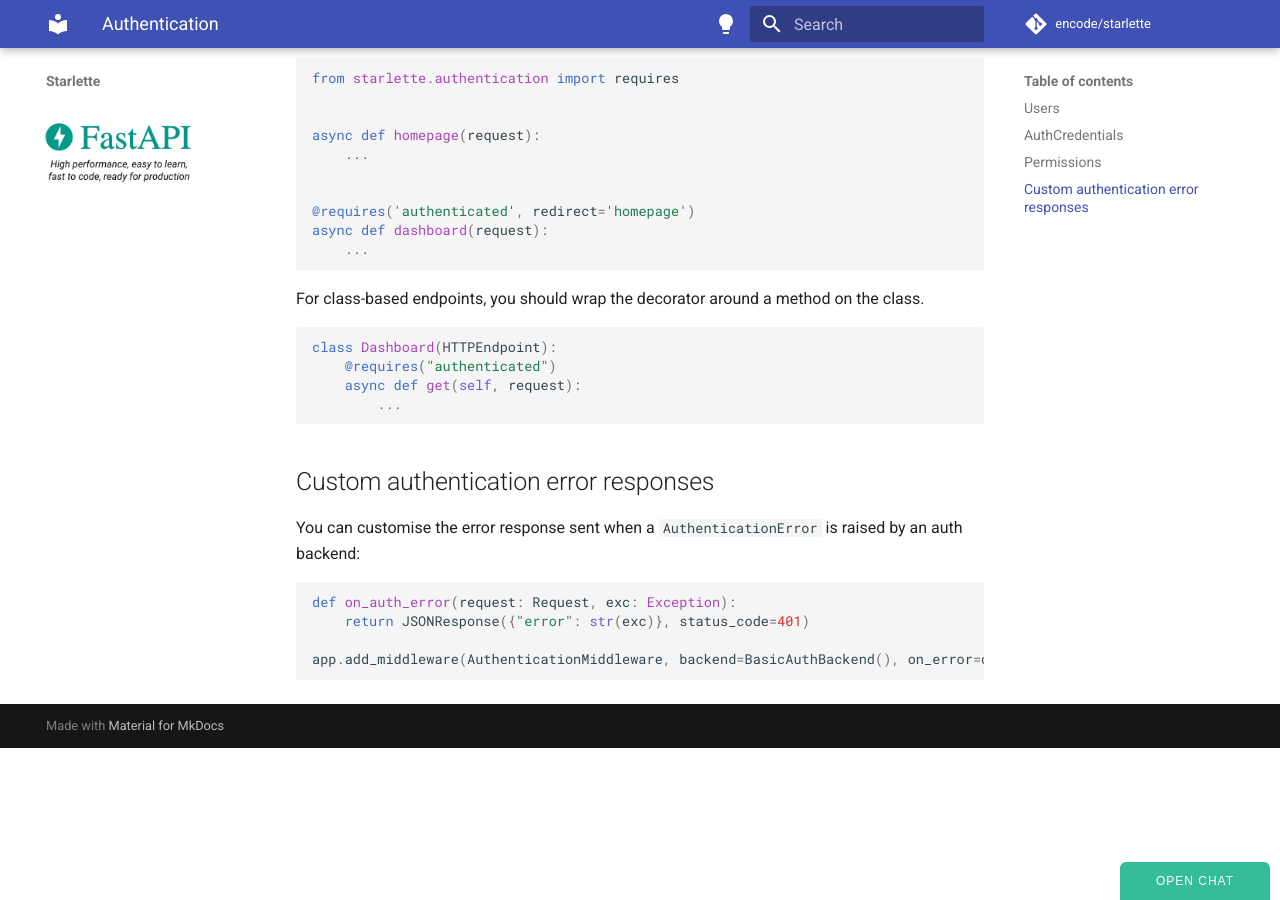
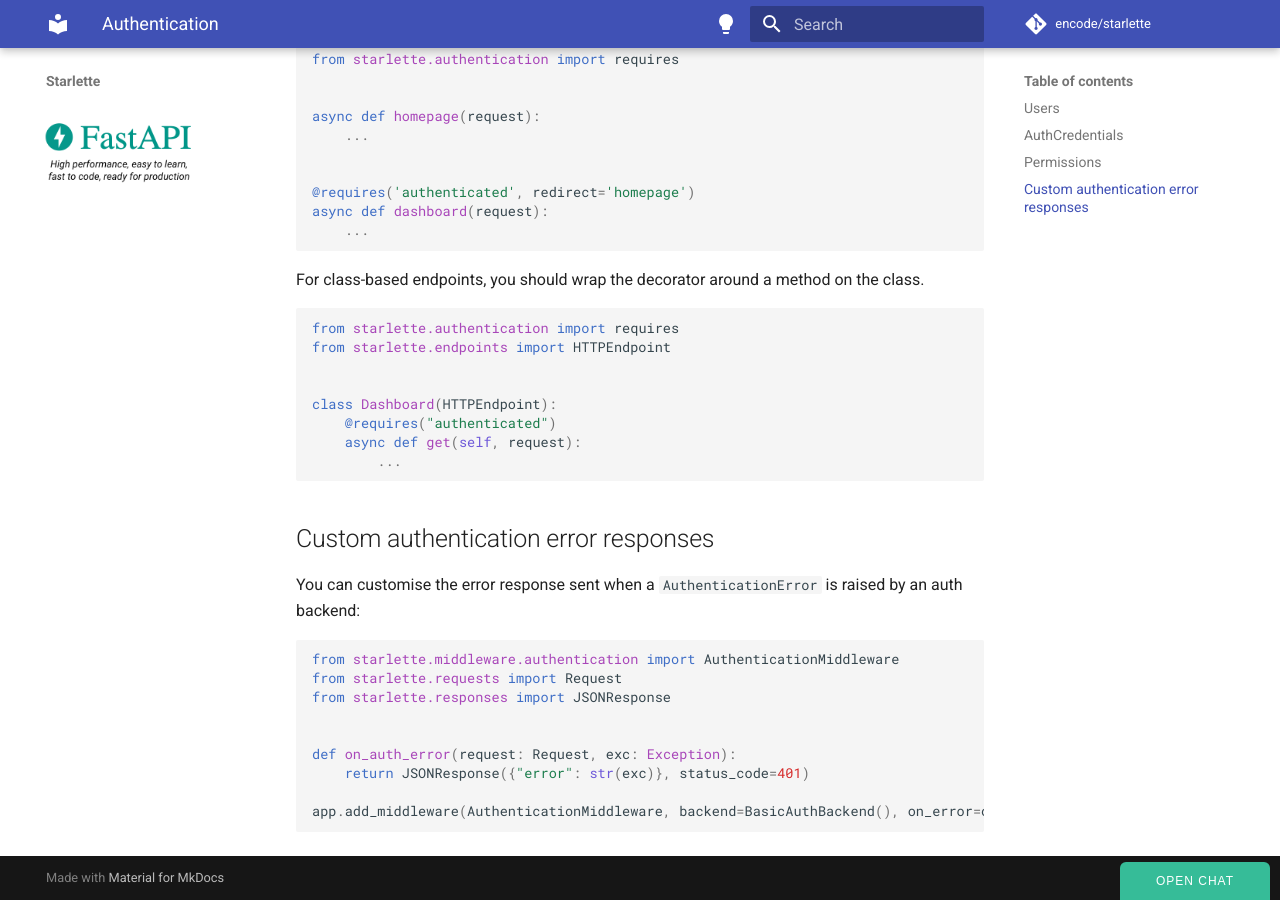
Before and after one commit to hidraco/starlette, an MkDocs documentation site: the page built from docs/authentication.md, in a window 1280 px wide and 900 px high, scrolled down 2501 px. Built offline with MkDocs 1.6.1 and Material for MkDocs 9.7.7, drawn with Linux system fonts in a browser that asks for light colours; comment, search, counter and statistics services are not loaded; part of the change alters nothing that is shown; some of the changed text lies outside the part shown.

Commit message:
Improvements on authentication documentation (#1420)
* Use `conn` in `AuthenticationBackend` documentation

* Remove unused import in `AuthenticationBackend` documentation

* Add missing imports in authentication documentation

Co-authored-by: Marcelo Trylesinski <marcelotryle@gmail.com>

````diff
--- a/docs/authentication.md
+++ b/docs/authentication.md
@@ -7,8 +7,7 @@ interfaces will be available in your endpoints.
 ```python
 from starlette.applications import Starlette
 from starlette.authentication import (
-    AuthenticationBackend, AuthenticationError, SimpleUser, UnauthenticatedUser,
-    AuthCredentials
+    AuthCredentials, AuthenticationBackend, AuthenticationError, SimpleUser
 )
 from starlette.middleware import Middleware
 from starlette.middleware.authentication import AuthenticationMiddleware
@@ -19,11 +18,11 @@ import binascii
 
 
 class BasicAuthBackend(AuthenticationBackend):
-    async def authenticate(self, request):
-        if "Authorization" not in request.headers:
+    async def authenticate(self, conn):
+        if "Authorization" not in conn.headers:
             return
 
-        auth = request.headers["Authorization"]
+        auth = conn.headers["Authorization"]
         try:
             scheme, credentials = auth.split()
             if scheme.lower() != 'basic':
@@ -136,6 +135,10 @@ For class-based endpoints, you should wrap the decorator
 around a method on the class.
 
 ```python
+from starlette.authentication import requires
+from starlette.endpoints import HTTPEndpoint
+
+
 class Dashboard(HTTPEndpoint):
     @requires("authenticated")
     async def get(self, request):
@@ -148,6 +151,11 @@ You can customise the error response sent when a `AuthenticationError` is
 raised by an auth backend:
 
 ```python
+from starlette.middleware.authentication import AuthenticationMiddleware
+from starlette.requests import Request
+from starlette.responses import JSONResponse
+
+
 def on_auth_error(request: Request, exc: Exception):
     return JSONResponse({"error": str(exc)}, status_code=401)
 
````
